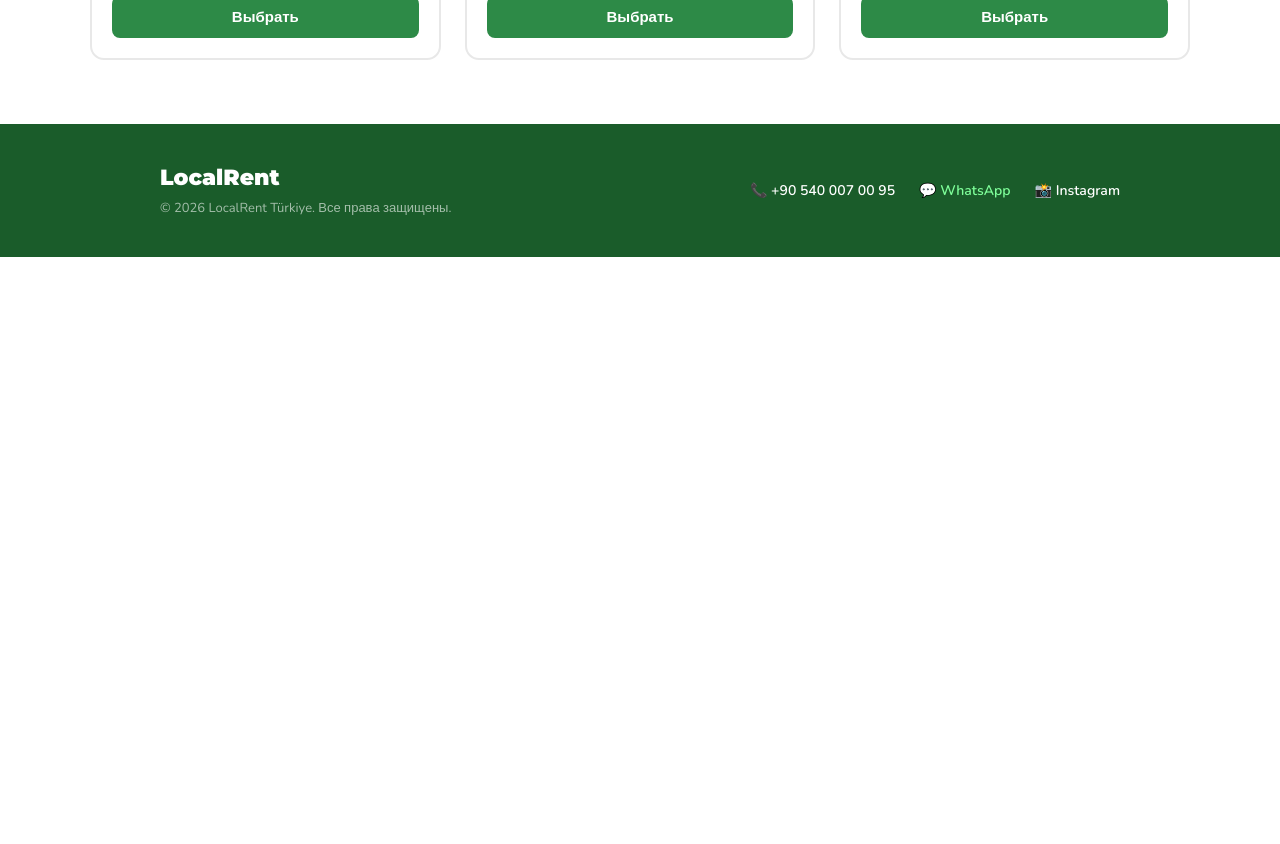
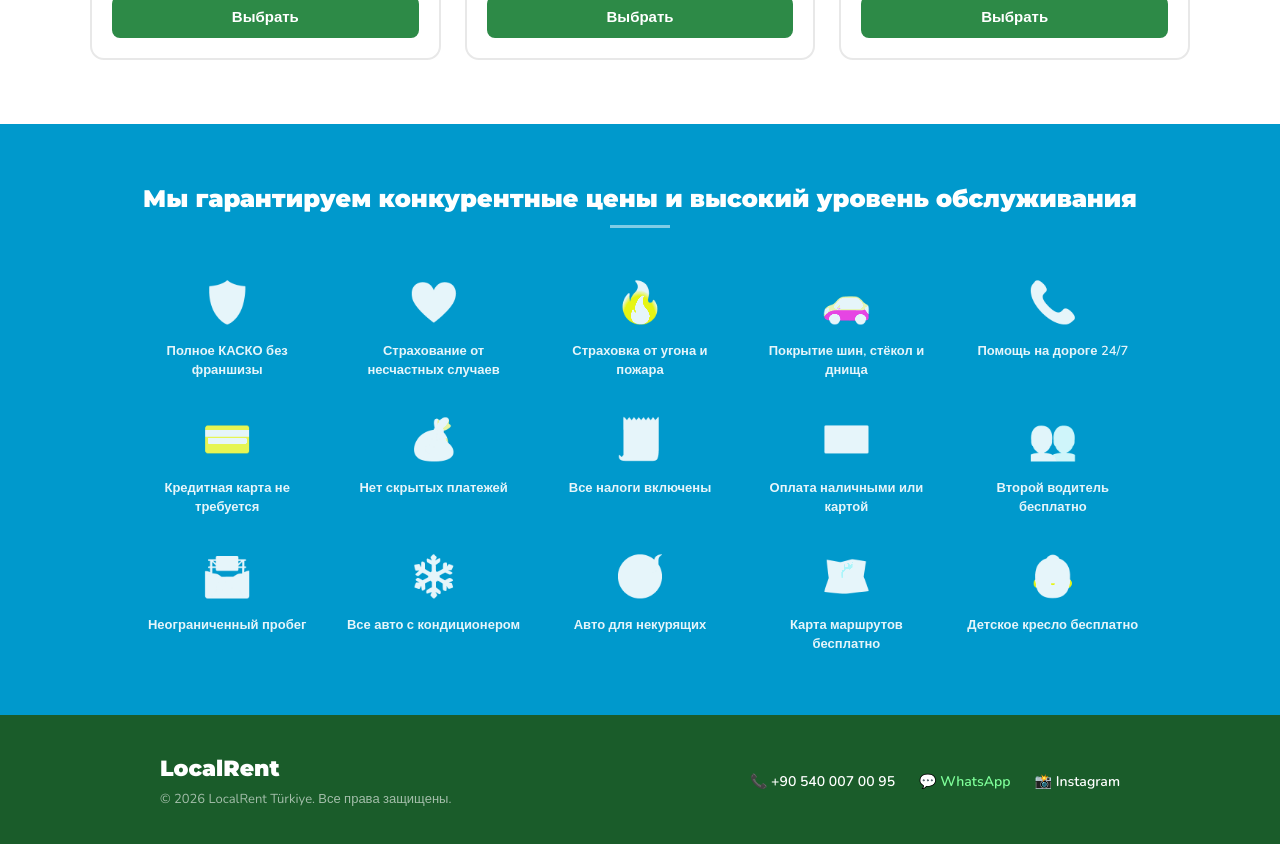
Before and after one commit to ozturkkrasim-png/localrent, a React (Vite) app: page / in a window 1280 px wide. Shown: the part 1620-2464 px from the top of the page. Before the commit the page ends 1877 px from the top, so only its background shows below. Built offline with nearby package versions, Linux system fonts and the light colour scheme.

Commit message:
Update App.jsx

```diff
--- a/src/App.jsx
+++ b/src/App.jsx
@@ -187,6 +187,7 @@ export default function App() {
           </div>
         </div>
 
+
         {/* WHY US */}
         <div style={{ padding: "64px 48px", background: "#f9fdf9" }}>
           <div style={{ maxWidth: 960, margin: "0 auto" }}>
@@ -249,6 +250,39 @@ export default function App() {
           </div>
         </div>
 
+        {/* FEATURES SECTION */}
+        <div style={{ background: "#0099cc", padding: "60px 48px" }}>
+          <div style={{ maxWidth: 1000, margin: "0 auto" }}>
+            <h2 style={{ fontFamily: "Montserrat,sans-serif", fontSize: 24, fontWeight: 900, color: "#fff", textAlign: "center", marginBottom: 8 }}>
+              Мы гарантируем конкурентные цены и высокий уровень обслуживания
+            </h2>
+            <div style={{ width: 60, height: 3, background: "rgba(255,255,255,0.5)", margin: "12px auto 48px" }} />
+            <div style={{ display: "grid", gridTemplateColumns: "repeat(5,1fr)", gap: 32 }}>
+              {[
+                { icon: "🛡️", text: "Полное КАСКО без франшизы" },
+                { icon: "❤️", text: "Страхование от несчастных случаев" },
+                { icon: "🔥", text: "Страховка от угона и пожара" },
+                { icon: "🚗", text: "Покрытие шин, стёкол и днища" },
+                { icon: "📞", text: "Помощь на дороге 24/7" },
+                { icon: "💳", text: "Кредитная карта не требуется" },
+                { icon: "💰", text: "Нет скрытых платежей" },
+                { icon: "🧾", text: "Все налоги включены" },
+                { icon: "💵", text: "Оплата наличными или картой" },
+                { icon: "👥", text: "Второй водитель бесплатно" },
+                { icon: "🛣️", text: "Неограниченный пробег" },
+                { icon: "❄️", text: "Все авто с кондиционером" },
+                { icon: "🚭", text: "Авто для некурящих" },
+                { icon: "🗺️", text: "Карта маршрутов бесплатно" },
+                { icon: "👶", text: "Детское кресло бесплатно" },
+              ].map((item, i) => (
+                <div key={i} style={{ textAlign: "center", color: "#fff" }}>
+                  <div style={{ fontSize: 40, marginBottom: 12, filter: "brightness(10)", opacity: 0.9 }}>{item.icon}</div>
+                  <div style={{ fontSize: 13, lineHeight: 1.5, color: "rgba(255,255,255,0.9)", fontWeight: 600 }}>{item.text}</div>
+                </div>
+              ))}
+            </div>
+          </div>
+        </div>
         {/* FOOTER */}
         <footer style={{ background: "#1a5c2a", color: "#fff", padding: "40px 48px" }}>
           <div style={{ maxWidth: 960, margin: "0 auto", display: "flex", justifyContent: "space-between", alignItems: "center", flexWrap: "wrap", gap: 20 }}>
```
